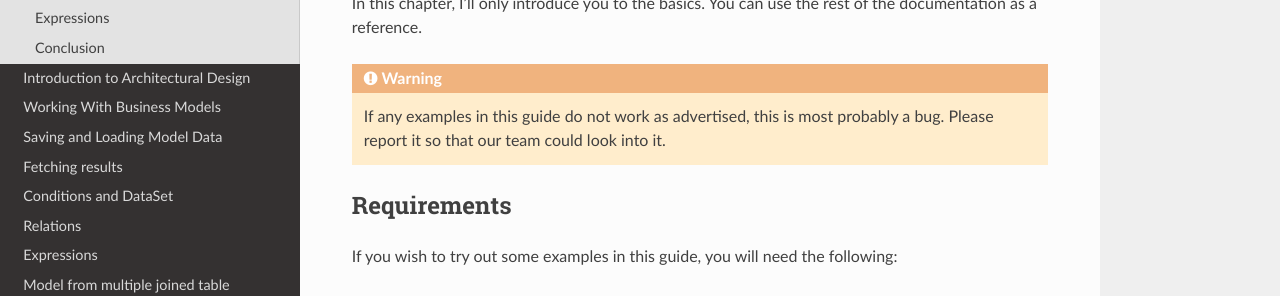
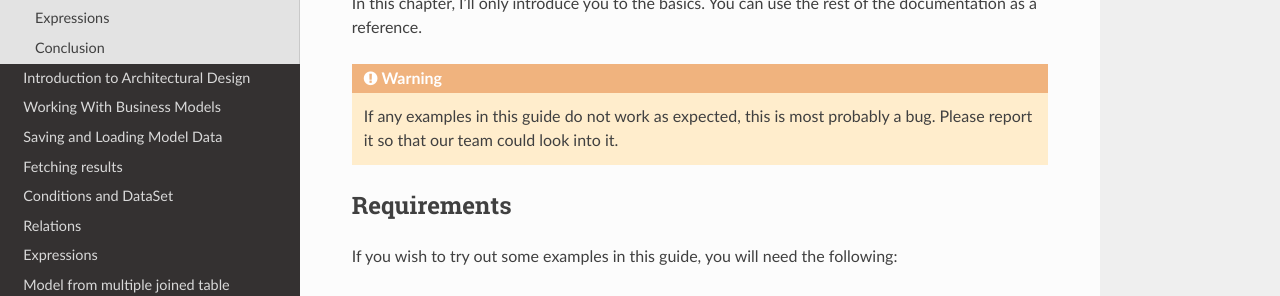
Before and after one commit to atk4/data, a Sphinx documentation site: the page built from docs/quickstart.rst, in a window 1280 px wide and 900 px high. Shown: the part 336-632 px from the top of the window. Built offline with Sphinx 7.4.7 and the Read the Docs theme 2.0.0, drawn with Linux system fonts in a browser that asks for light colours; pages that are not in the unit, such as notebooks, are missing from menus; cross-references to code outside the pages are shown as plain code.

Commit message:
Update quickstart.rst

```diff
--- a/docs/quickstart.rst
+++ b/docs/quickstart.rst
@@ -16,7 +16,7 @@ Data.
 In this chapter, I'll only introduce you to the basics. You can use the rest
 of the documentation as a reference.
 
-.. warning:: If any examples in this guide do not work as advertised, this is
+.. warning:: If any examples in this guide do not work as expected, this is
     most probably a bug. Please report it so that our team could look into it.
 
 Requirements
```
